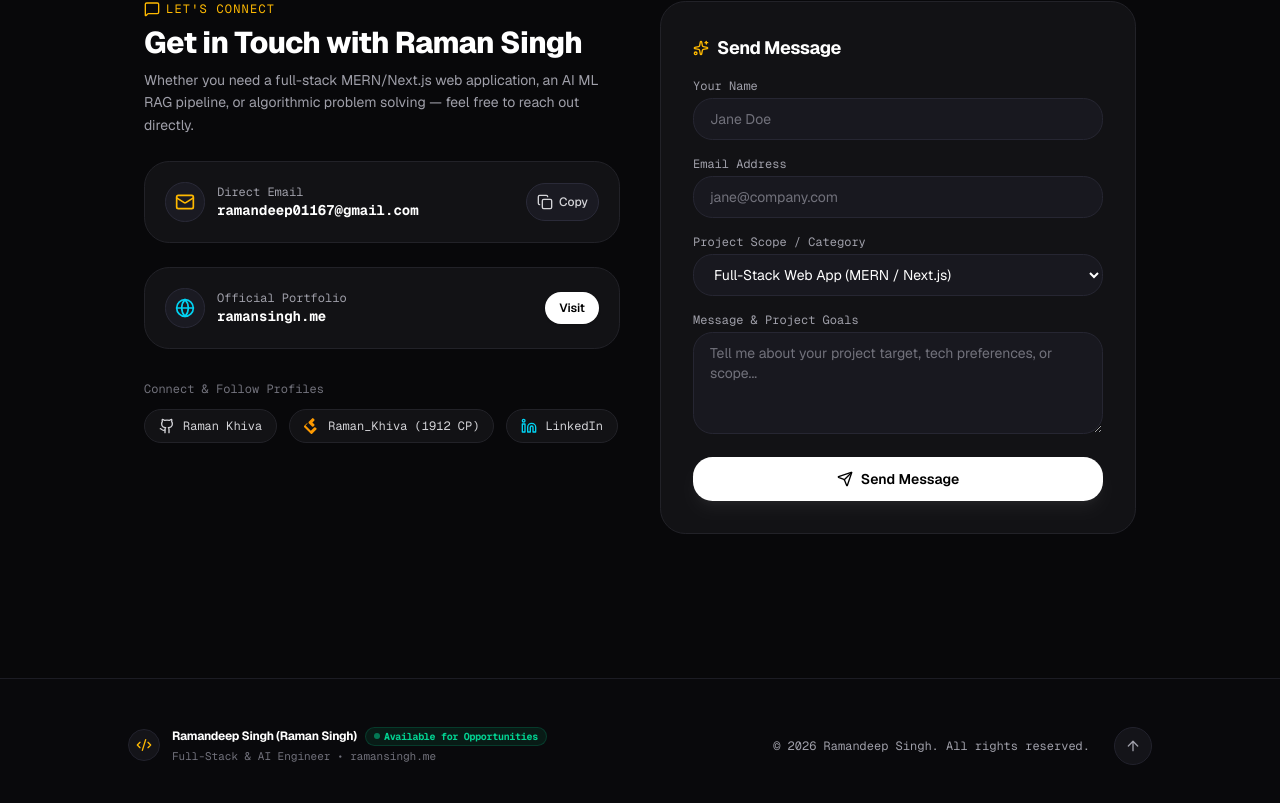
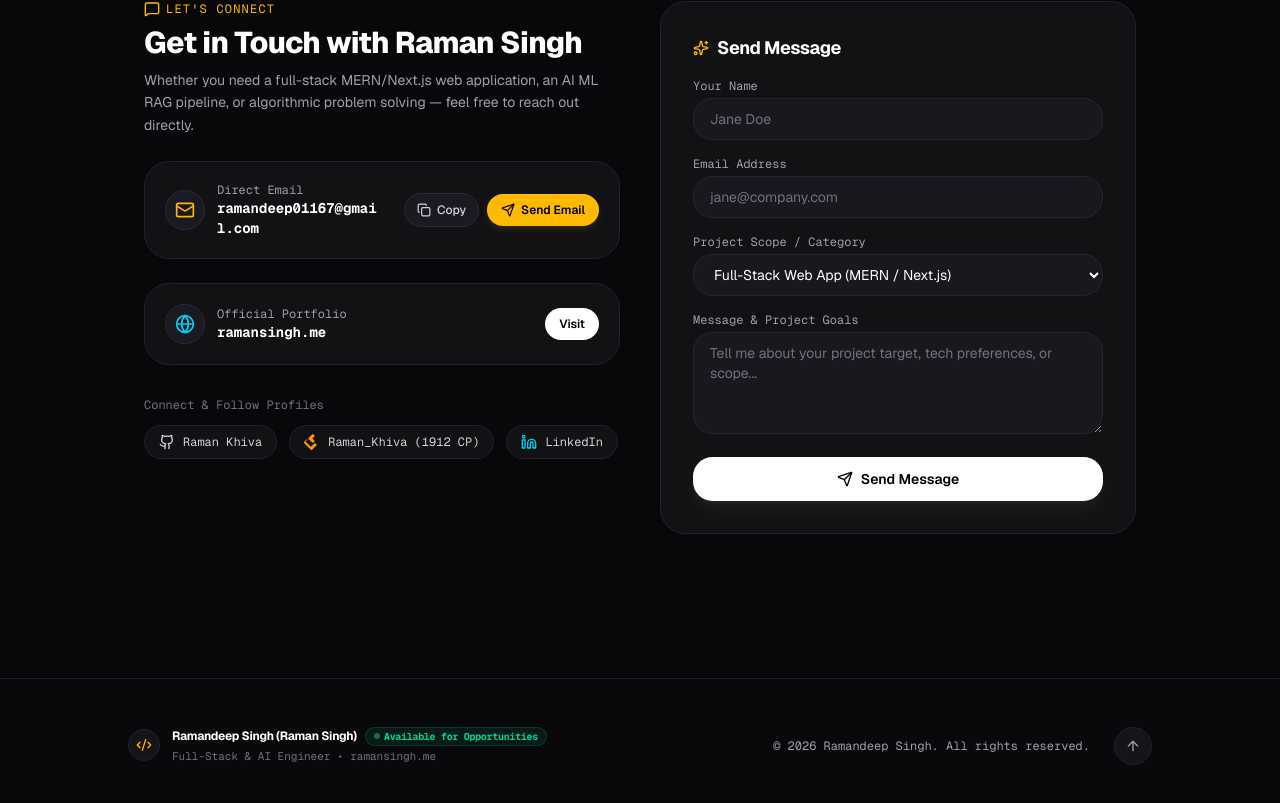
Before and after one commit to Raman-Khiva/portfolio, a Next.js app: page / in a window 1280 px wide. Shown: the part 6461-7264 px from the top of the page. Built offline with nearby package versions, Linux system fonts and the light colour scheme.

Commit message:
fix profile picture issue

```diff
--- a/app/page.tsx
+++ b/app/page.tsx
@@ -39,14 +39,14 @@ export default function Page() {
       <div className="absolute top-0 left-1/2 -translate-x-1/2 w-[600px] h-[350px] bg-amber-500/5 blur-[120px] rounded-full pointer-events-none -z-10" />
 
       {/* Header Navigation */}
-      <HeaderNav onPlanProjectClick={() => handleOpenPlan(PRESET_PLANS["ai-agent"])} />
+      <HeaderNav />
 
       {/* Main Content */}
       <main className="flex flex-col gap-8 pb-16">
-        {/* Hero Section matching exact screenshot layout */}
-        <HeroSection onSelectPrompt={handleOpenPlan} />
+        {/* Hero Section */}
+        <HeroSection />
 
-        {/* Featured Projects Showcase */}
+        {/* Featured Projects Showcase — Only section that opens project details modal */}
         <ProjectsSection onInspectPlan={handleOpenPlan} />
 
         {/* Role Competencies & Capabilities */}
--- a/components/contact-section.tsx
+++ b/components/contact-section.tsx
@@ -53,31 +53,46 @@ export function ContactSection({ initialTopic = "" }: ContactSectionProps) {
             </p>
           </div>
 
-          {/* Email Quick Copy Card */}
-          <div className="p-5 rounded-2xl bg-[#121215] border border-[#222228] flex items-center justify-between gap-4 card-glow">
+          {/* Email Quick Action Card */}
+          <div className="p-5 rounded-2xl bg-[#121215] border border-[#222228] flex flex-col sm:flex-row items-start sm:items-center justify-between gap-4 card-glow">
             <div className="flex items-center gap-3">
-              <div className="w-10 h-10 rounded-xl bg-[#1a1a22] border border-[#2a2a38] flex items-center justify-center text-amber-400">
+              <div className="w-10 h-10 rounded-xl bg-[#1a1a22] border border-[#2a2a38] flex items-center justify-center text-amber-400 shrink-0">
                 <Mail className="w-5 h-5" />
               </div>
               <div>
                 <div className="text-xs text-zinc-400 font-mono">Direct Email</div>
-                <div className="text-xs sm:text-sm font-bold text-white font-mono">{email}</div>
+                <div className="text-xs sm:text-sm font-bold text-white font-mono break-all">{email}</div>
               </div>
             </div>
+
+            <div className="flex items-center gap-2 shrink-0 w-full sm:w-auto justify-end">
+              {/* Copy Button */}
               <button
                 onClick={handleCopyEmail}
-              className="p-2.5 rounded-xl bg-[#1a1a22] hover:bg-[#252532] border border-[#2a2a38] text-zinc-300 hover:text-white transition flex items-center gap-1.5 text-xs font-medium shrink-0"
+                className="px-3 py-2 rounded-xl bg-[#1a1a22] hover:bg-[#252532] border border-[#2a2a38] text-zinc-300 hover:text-white transition flex items-center gap-1.5 text-xs font-medium"
+                title="Copy Email Address"
               >
                 {copied ? (
                   <>
-                  <Check className="w-4 h-4 text-emerald-400" /> Copied
+                    <Check className="w-3.5 h-3.5 text-emerald-400" /> Copied
                   </>
                 ) : (
                   <>
-                  <Copy className="w-4 h-4" /> Copy
+                    <Copy className="w-3.5 h-3.5" /> Copy
                   </>
                 )}
               </button>
+
+              {/* Redirect to Mail Client Button */}
+              <a
+                href={`mailto:${email}`}
+                className="px-3.5 py-2 rounded-xl bg-amber-400 hover:bg-amber-300 text-black text-xs font-semibold transition flex items-center gap-1.5 shadow-md shadow-amber-400/10"
+                title="Open in Email App"
+              >
+                <Send className="w-3.5 h-3.5" />
+                <span>Send Email</span>
+              </a>
+            </div>
           </div>
 
           {/* Portfolio Domain Card */}
--- a/components/hero-section.tsx
+++ b/components/hero-section.tsx
@@ -32,7 +32,7 @@ import {
 import { ProjectPlanData } from "./project-plan-modal"
 
 interface HeroSectionProps {
-  onSelectPrompt: (plan: ProjectPlanData) => void
+  onSelectPrompt?: (plan: ProjectPlanData) => void
 }
 
 export const PRESET_PLANS: Record<string, ProjectPlanData> = {
@@ -178,13 +178,13 @@ export const PRESET_PLANS: Record<string, ProjectPlanData> = {
   },
 }
 
-export function HeroSection({ onSelectPrompt }: HeroSectionProps) {
+export function HeroSection({ onSelectPrompt }: HeroSectionProps = {}) {
   return (
     <section id="overview" className="relative pt-32 pb-16 px-4 flex flex-col items-center justify-center">
       <div className="max-w-4xl w-full mx-auto flex flex-col items-center text-center gap-8">
 
         {/* Developer Profile Badge */}
-        <div className="relative group cursor-pointer" onClick={() => onSelectPrompt(PRESET_PLANS["oasian"])}>
+        <div className="relative group">
           <div className="w-32 h-32 sm:w-40 sm:h-40 md:w-44 md:h-44 rounded-full bg-[#121215] border-2 border-[#262632] p-1.5 shadow-2xl shadow-black badge-glow transition-all duration-300 group-hover:border-amber-400 group-hover:scale-105 overflow-hidden">
             <Image
               src="/portfolio-pic.png"
@@ -315,7 +315,10 @@ export function HeroSection({ onSelectPrompt }: HeroSectionProps) {
 
           {/* Card 1: Full-Stack & MERN */}
           <div
-            onClick={() => onSelectPrompt(PRESET_PLANS["oasian"])}
+            onClick={() => {
+              const el = document.getElementById("tech-stack")
+              if (el) el.scrollIntoView({ behavior: "smooth" })
+            }}
             className="group p-5 rounded-2xl bg-[#131316] hover:bg-[#18181d] border border-[#222228] hover:border-amber-500/50 transition-all duration-300 cursor-pointer text-left flex flex-col gap-3 card-glow justify-between"
           >
             <div>
@@ -363,7 +366,10 @@ export function HeroSection({ onSelectPrompt }: HeroSectionProps) {
 
           {/* Card 2: Backend, DBs & Cloud */}
           <div
-            onClick={() => onSelectPrompt(PRESET_PLANS["velor"])}
+            onClick={() => {
+              const el = document.getElementById("tech-stack")
+              if (el) el.scrollIntoView({ behavior: "smooth" })
+            }}
             className="group p-5 rounded-2xl bg-[#131316] hover:bg-[#18181d] border border-[#222228] hover:border-cyan-500/50 transition-all duration-300 cursor-pointer text-left flex flex-col gap-3 card-glow justify-between"
           >
             <div>
@@ -411,7 +417,10 @@ export function HeroSection({ onSelectPrompt }: HeroSectionProps) {
 
           {/* Card 3: C++, OOPs & CP */}
           <div
-            onClick={() => onSelectPrompt(PRESET_PLANS["weavit"])}
+            onClick={() => {
+              const el = document.getElementById("tech-stack")
+              if (el) el.scrollIntoView({ behavior: "smooth" })
+            }}
             className="group p-5 rounded-2xl bg-[#131316] hover:bg-[#18181d] border border-[#222228] hover:border-purple-500/50 transition-all duration-300 cursor-pointer text-left flex flex-col gap-3 card-glow justify-between"
           >
             <div>
@@ -459,7 +468,10 @@ export function HeroSection({ onSelectPrompt }: HeroSectionProps) {
 
           {/* Card 4: AI ML & RAG Systems */}
           <div
-            onClick={() => onSelectPrompt(PRESET_PLANS["rag-ml"])}
+            onClick={() => {
+              const el = document.getElementById("tech-stack")
+              if (el) el.scrollIntoView({ behavior: "smooth" })
+            }}
             className="group p-5 rounded-2xl bg-[#131316] hover:bg-[#18181d] border border-[#222228] hover:border-emerald-500/50 transition-all duration-300 cursor-pointer text-left flex flex-col gap-3 card-glow justify-between"
           >
             <div>
```
Lines whose indentation alone changed are shown as unchanged.
